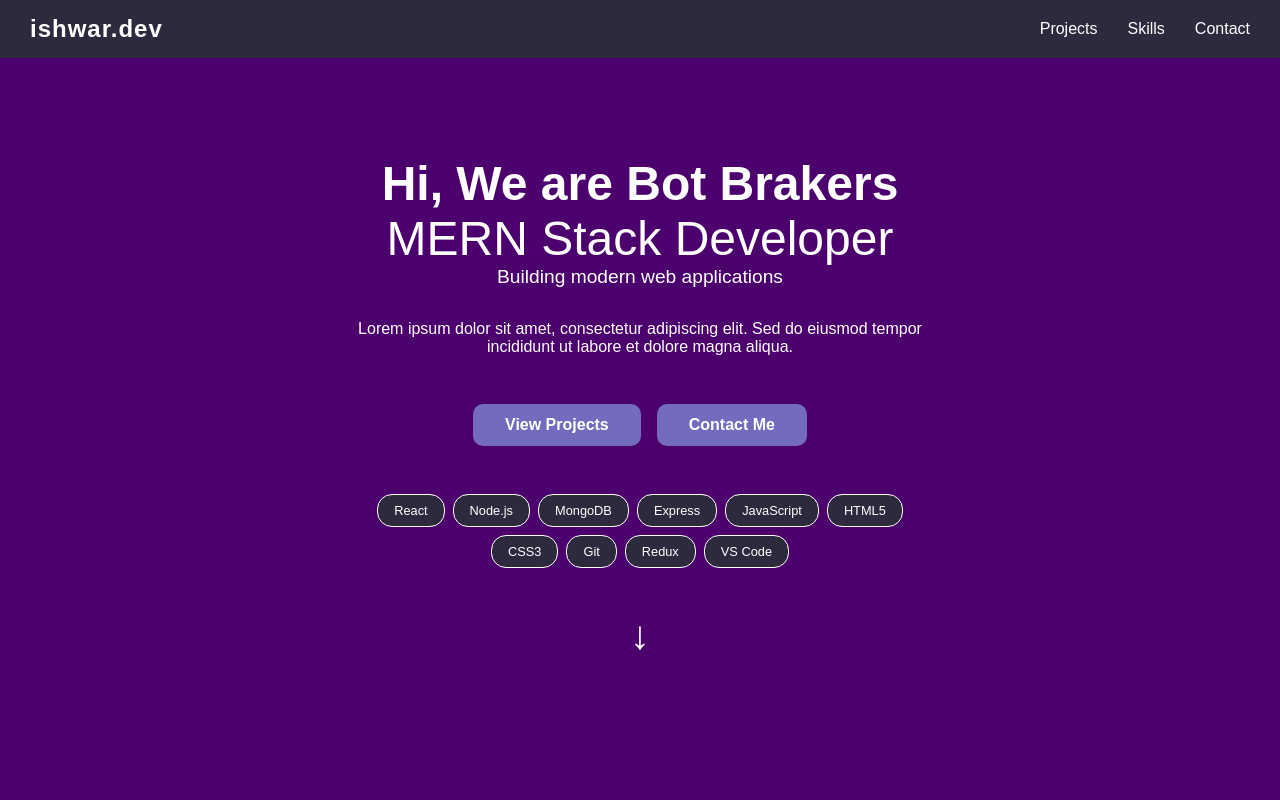
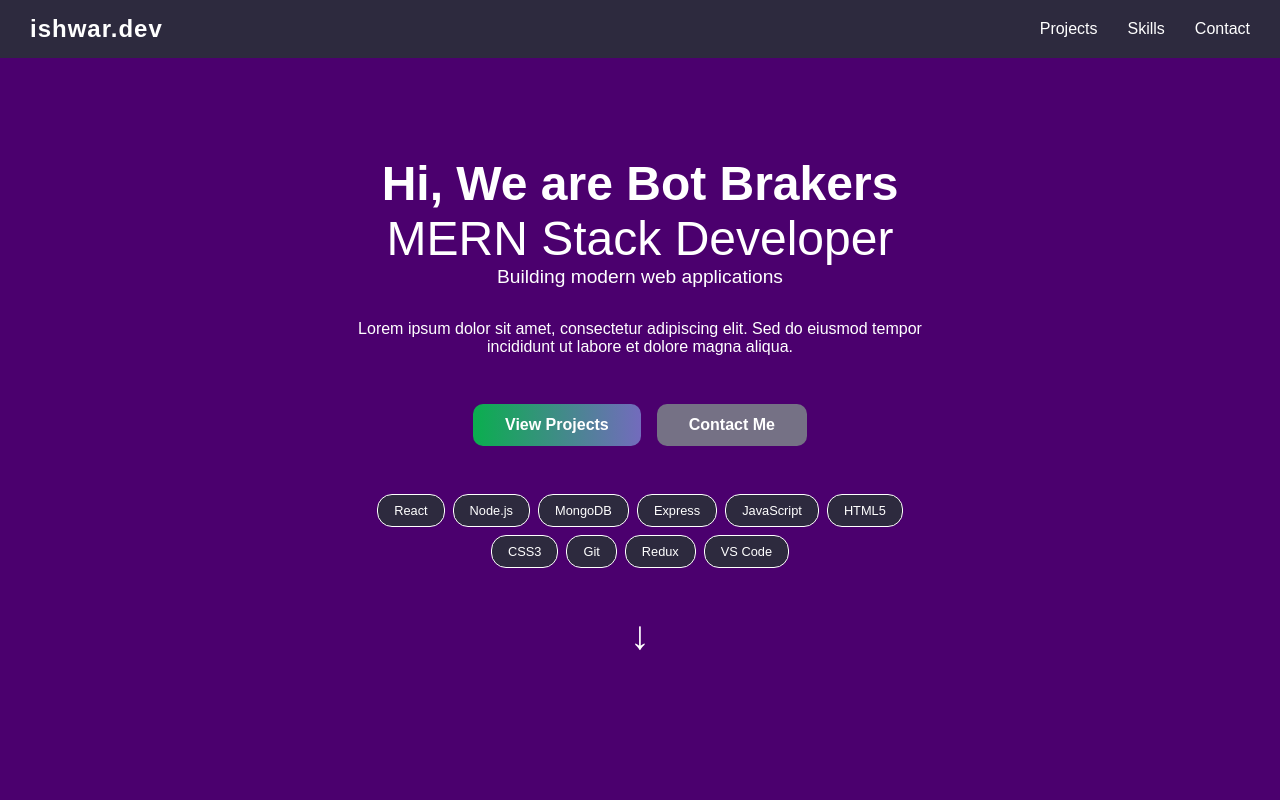
Before and after one commit to codingadventure0/web-wizard, a React (Vite) app: page / in a window 1280 px wide. Shown: the top 800 px of the page. Built offline with nearby package versions, Linux system fonts and the light colour scheme.

Commit message:
changes...

```diff
--- a/src/component/Hero.css
+++ b/src/component/Hero.css
@@ -4,11 +4,8 @@
   display: flex;
   align-items: center;
   justify-content: center;
-  /* background: #000; */
   color: #fff;
   padding: 2rem;
-  /* background: linear-gradient(135deg, #000000, #4B006E, #1A237E, #3F51B5); */
-  /* background color willl be purple and on that a bluish effect */
 }
 
 .hero-content {
@@ -20,13 +17,11 @@
 .hero-title {
   font-size: 3rem;
   font-weight: bold;
-  /* margin-bottom: 0.5rem; */
 }
 
 .hero-subtitle {
   font-size: 3rem;
   font-weight: 500;
-  /* margin-bottom: 0.5rem; */
 }
 
 .hero-desc {
@@ -44,7 +39,7 @@
 }
 
 .hero-btn {
-  background: #736bbd;
+  background: linear-gradient(90deg, #0aae4e, #736bbd);
   color: #fff;
   border: none;
   border-radius: 10px;
@@ -56,7 +51,23 @@
 }
 
 .hero-btn:hover {
-  background: #c48ec3;
+  background: inear-gradient(90deg, #736bbd,#0aae4e);
+  transform: translateY(-3px) scale(1.05);
+}
+
+.hero-btn2 {
+  background: #757185;
+  color: #fff;
+  border: none;
+  border-radius: 10px;
+  padding: 0.75rem 2rem;
+  font-size: 1rem;
+  font-weight: 600;
+  cursor: pointer;
+  transition: background 0.3s, transform 0.3s;
+}
+
+.hero-btn2:hover {
   transform: translateY(-3px) scale(1.05);
 }
 
@@ -86,7 +97,7 @@
 }
 
 .tech-btn:hover {
-  background: #6f6f6f;
+  background: #757185;
   scale: 1.1;
 }
 
@@ -137,5 +148,3 @@
     transform: translateY(15px);
   }
 }
-
-/**/
--- a/src/component/Hero.jsx
+++ b/src/component/Hero.jsx
@@ -16,7 +16,7 @@ const Hero = () => {
         <>Lorem ipsum dolor sit amet, consectetur adipiscing elit. Sed do eiusmod tempor incididunt ut labore et dolore magna aliqua.</>
         <div className="hero-buttons">
           <button className="hero-btn">View Projects</button>
-          <button className="hero-btn">Contact Me</button>
+          <button className="hero-btn2">Contact Me</button>
         </div>
         <div className="hero-techs">
           {techs.map((tech, idx) => (
```
